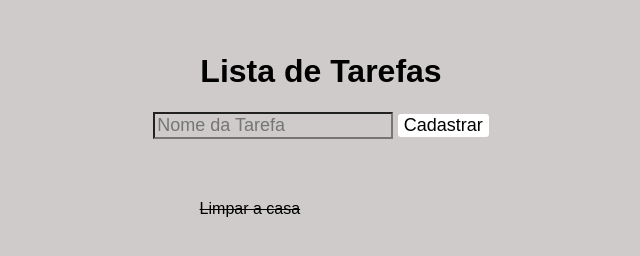
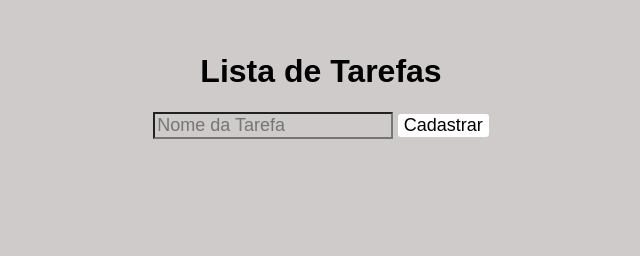
Before and after one commit to MLeonorCoelho/curso_ebac_fronted, a plain HTML site: page index.html in a window 1280 px wide. Shown: the whole page, without its empty margins (319-959 px from the left). Drawn offline with nearby package versions, Linux system fonts and the light colour scheme.

Commit message:
Add files via upload

```diff
--- a/index.html
+++ b/index.html
@@ -17,7 +17,6 @@
     <ul>
         <li class="selected">
             <p>
-                Limpar a casa
             </p>
         </li>
     </ul>
```
